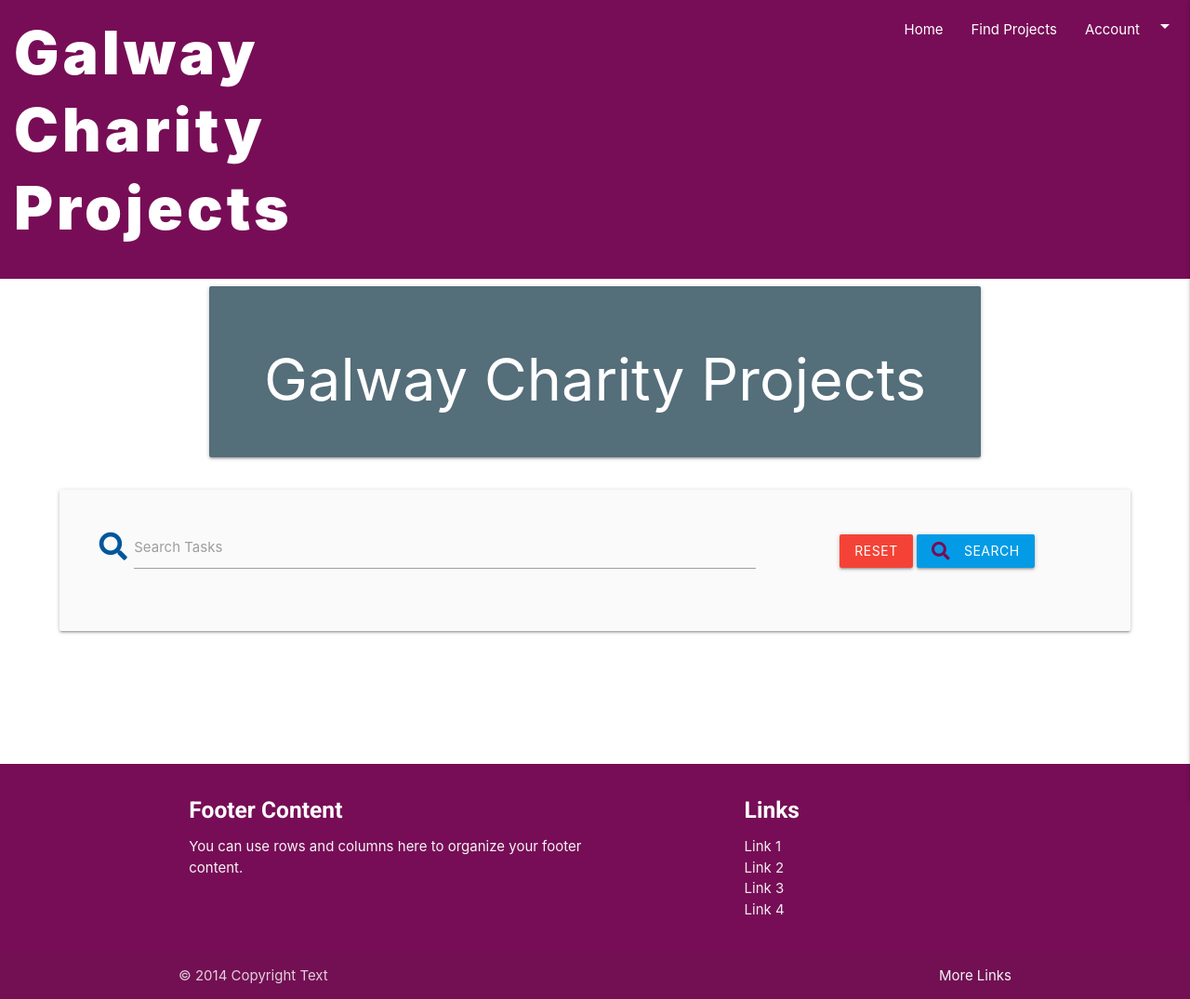
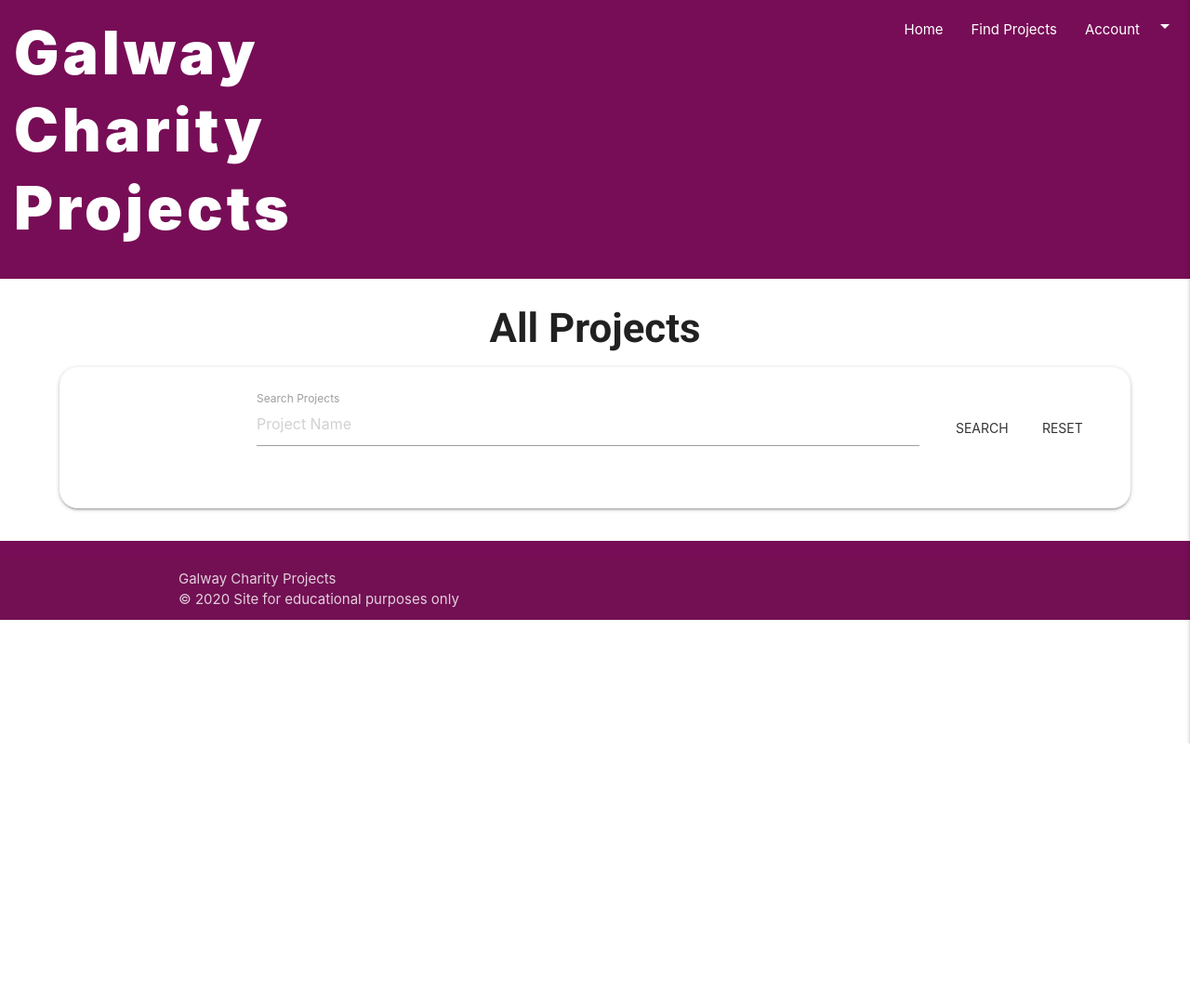
Before and after one commit to lhynes/CI-Data-Centric-Development-Milestone-Project-3, a Flask app: page /search in a window 1280 px wide. Shown: the whole page at 93% size. After the commit the page ends 800 px from the top, so only its background shows below. Run offline with Flask 2, Linux system fonts and the light colour scheme; data that the repository does not hold is empty; some libraries are stand-ins or nearby versions.

Commit message:
updated UI

```diff
--- a/static/css/style.css
+++ b/static/css/style.css
@@ -1,34 +1,11 @@
 @import url('https://fonts.googleapis.com/css2?family=Oswald:wght@200;300;400;500&display=swap');
 
-/* ----------------------------------------------------------- Header */
-
-header{
-    background-color: #770d56;
-    background-size: cover;
-    background-position: center;
-    min-height: 300px;
-    background-repeat: no-repeat;
-   /*background: linear-gradient( rgba(0, 0, 0, 0.2),
-    rgba(0, 0, 0, 0.2)),
-    url('https://res.cloudinary.com/daqyuuzq9/image/upload/v1603644783/Copy_of_Galway_Charity_Projects_qjh5lx.png');*/
-}
-
-.logo-text{
-    color: #fff !important;
-    display: inline-block;
-    font-size: 4.28rem !important;
-    padding-left: 5%;
-    padding-top: 5%;
-    letter-spacing: 4px;
-    line-height: 130%;
-    font-weight:900;
-}
 
 /* ----------------------------------------------------------- Fonts */
 
 
 .h1,h2,h3,h4,h5{
-    color: #770d56;
+    /* color: #770d56;*/
     font-family: 'Roboto', sans-serif;
 }
 
@@ -106,18 +106,86 @@ i.fas.fa-exclamation-circle.tooltipped {
     border-color: #f5c6cb;
 }
 
-/* ----------------------------------------------------------- index.html */
+/* ----------------------------------------------------------------------------------- base.html */
+/* ----------------------------------------------------------- Header */
+
+header{
+    background-color: #770d56;
+    background-size: cover;
+    background-position: center;
+    min-height: 300px;
+    background-repeat: no-repeat;
+   /*background: linear-gradient( rgba(0, 0, 0, 0.2),
+    rgba(0, 0, 0, 0.2)),
+    url('https://res.cloudinary.com/daqyuuzq9/image/upload/v1603644783/Copy_of_Galway_Charity_Projects_qjh5lx.png');*/
+}
+
+.logo-text{
+    color: #fff !important;
+    display: inline-block;
+    font-size: 4.28rem !important;
+    padding-left: 5%;
+    padding-top: 5%;
+    letter-spacing: 4px;
+    line-height: 130%;
+    font-weight:900;
+}
+
+/* ----------------------------------------------------------- Nav bar */
+
+.dropdown-content{
+    top:-60px;
+}
+
+.dropdown-content li>a, .dropdown-content li>span {
+    font-size: 16px;
+    color: #770E56;
+    display: block;
+    line-height: 22px;
+    padding: 14px 16px;
+    text-align: center;
+}
+
+
+/* ----------------------------------------------------------- Footer */
+
+.page-footer {
+    background-color: #770d56;
+    /*margin-top: 10%;*/
+}
+
+
+/* ----------------------------------------------------------------------------------- index.html */
 .welcome-text{
-
   text-align: center;
-  padding: 32px;
-  background-color: #42B6D4;
-    color: white;
-
+  padding: 131px 0px;
+  color: white;
+  background: linear-gradient( rgba(0, 0, 0, 0.2),
+    rgba(0, 0, 0, 0.2)),
+    url('https://res.cloudinary.com/daqyuuzq9/image/upload/v1603654124/Screenshot_2020-10-25_at_19.28.28_jjnwhq.png');
+  background-size: cover;
+  background-position: center;
 
 }
 
 
+.vol-card{
+background: linear-gradient( rgba(0, 0, 0, 0.2),
+    rgba(0, 0, 0, 0.2)),
+    url('https://res.cloudinary.com/daqyuuzq9/image/upload/v1603654276/Screenshot_2020-10-25_at_19.31.01_ypoxze.png');
+background-repeat: no-repeat;
+background-size: cover;
+border-radius:20px;
+}
+
+.char-card{
+background: linear-gradient( rgba(0, 0, 0, 0.2),
+    rgba(0, 0, 0, 0.2)),
+    url('https://res.cloudinary.com/daqyuuzq9/image/upload/v1603654276/Screenshot_2020-10-25_at_19.31.01_ypoxze.png');
+    background-repeat: no-repeat;
+background-size: cover;
+    border-radius:20px;
+}
 
 
 /* ----------------------------------------------------------- List View */
@@ -128,10 +196,15 @@ i.fas.fa-exclamation-circle.tooltipped {
 
 
 /* ----------------------------------------------------------- Cards */
-.fixed-height{
-    min-height:470px;
+
+.card-panel{
+    border-radius:20px;
 }
 
+.card.large .card-image {
+    max-height: 50%;
+    overflow: hidden;
+}
 .card-image-size{
      min-height:175px;
 }
@@ -146,15 +219,6 @@ i.fas.fa-exclamation-circle.tooltipped {
 }
 
 
-
-
-/* ----------------------------------------------------------- Footer */
-
-.page-footer {
-    background-color: #770d56;
-    margin-top: 10%;
-}
-
 /* ----------------------------------------------------------- media queries */
 
 @media screen and (max-width:670px){
--- a/templates/base.html
+++ b/templates/base.html
@@ -100,27 +100,32 @@
 
 
     <footer class="page-footer">
-          <div class="container">
+         <!-- <div class="container">
             <div class="row">
               <div class="col l6 s12">
-                <h5 class="white-text">Footer Content</h5>
-                <p class="grey-text text-lighten-4">You can use rows and columns here to organize your footer content.</p>
+                <h5 class="white-text">Galway Charity Projects</h5>
               </div>
               <div class="col l4 offset-l2 s12">
-                <h5 class="white-text">Links</h5>
+
+                <h5 class="white-text">Follow Us</h5>
                 <ul>
-                  <li><a class="grey-text text-lighten-3" href="#!">Link 1</a></li>
-                  <li><a class="grey-text text-lighten-3" href="#!">Link 2</a></li>
-                  <li><a class="grey-text text-lighten-3" href="#!">Link 3</a></li>
-                  <li><a class="grey-text text-lighten-3" href="#!">Link 4</a></li>
+                  <li><a class="grey-text text-lighten-3" href="#!">Facebook</a></li>
+                  <li><a class="grey-text text-lighten-3" href="#!">Twitter</a></li>
+                  <li><a class="grey-text text-lighten-3" href="#!">Instagram</a></li>
                 </ul>
               </div>
             </div>
-          </div>
+          </div> -->
           <div class="footer-copyright">
             <div class="container">
-            © 2014 Copyright Text
-            <a class="grey-text text-lighten-4 right" href="#!">More Links</a>
+            <div class="col m6 l6 s12">
+                Galway Charity Projects
+              </div>
+               <div class="col m6 l6 s12">
+                © 2020 Site for educational purposes only
+              </div>
+
+            <!-- <a class="grey-text text-lighten-4 right" href="#!">More Links</a>-->
             </div>
           </div>
         </footer>
--- a/templates/projects.html
+++ b/templates/projects.html
@@ -1,67 +1,55 @@
 {% extends "base.html" %}
 {% block content %}
 
+<h3 class="center-align text-shadow">All Projects</h3>
 
-    <div class="row">
-        <div class="col s12 m8 offset-m2">
-            <div class="card blue-grey darken-1">
-                <div class="card-content white-text">
-                    <span class="card-title"><h1 class="center-align"> Galway Charity Projects</h1></span>
-                </div>
-            </div>
-        </div>
-    </div>
-
-
-
-    <!-- Project Search -->
-    <div class="listViewContainer ">
-        <div class="row card-panel grey lighten-5">
-            <form action="{{ url_for('search') }}" method="post" class="col s12">
+<div class="listViewContainer">
+    <div class="row card-panel search">
+        <form action="{{ url_for('search') }}" method="POST" class="col m12 s12">
             <div class="row valign-wrapper center-align">
                 <div class="input-field col s12 m8">
-                        <i class="fas fa-search prefix light-blue-text text-darken-4"></i>
-                        <input type="text" name="query" id="query" minlength="3" class="validate" required>
-                        <label for="query">Search Tasks</label>
+                    <input placeholder="Project Name" type="text" name="query" id="query" minlength="3" class="validate" required />
+                    <label for="query">Search Projects</label>
                 </div>
-                    <div class="col s12 m4">
-                        <a href="{{ url_for('get_projects') }}" class="red btn text-shadow">Reset</a>
-                        <button type="submit" class="light-blue darken-1 btn text-shadow">
-                                <i class="fas fa-search left"></i> Search
+                <div class="col">
+                    <button type="submit" class="btn-flat neutral text-shadow">
+                        Search
                     </button>
+                    <a href="{{ url_for('get_projects') }}" class="btn-flat neutral text-shadow">Reset</a>
                 </div>
             </div>
         </form>
     </div>
 </div>
 
-    <!-- Project Card List -->
-    <div class="listViewContainer ">
+<div class="listViewContainer">
     <div class="row">
         {% for project in projects %}
-            <div class="col s12 m6 l4">
-                <div class="card hoverable fixed-height">
+        <div class="col s12 m4">
+            <div class="card hoverable large">
                 <div class="card-image card-image-size">
-                        <img src="{{ project.project_img_url}}">
+                    <img class="bg-image responsive-img" src="{{ project.project_img_url}}" alt="{{ project.project_name }}" />
                 </div>
-                    <div class="card-content">
-                        <span class="card-title">{{ project.project_name }}</span></br>
+                <div class="card-content minimalist">
+                <span class="card-title bg-text text-shadow">
+                        <h5>{{ project.project_name }}</h5>
+                        <p class="medium-span"><em>{{ project.project_category_name }}</em></p>
+                    </span>
                     <p>{{ project.project_overview }}</p></br>
-                        <p><em>by: {{ project.project_date }}</em></p></br>
                     {% if project.is_urgent == "on" %}
                         <span class="center-align">
                             <i class="fas fa-exclamation-circle red-text text-darken-3 tooltipped"
-                                data-position="right" data-tooltip="This project needs urgent support!"> *Volunteers Really Needed*</i>
+                            data-position="right" data-tooltip="This project needs urgent support!">
+                            * Volunteers Really Needed *</i>
+                        </span>
                     {% endif %}
-                                </span>
                 </div>
-                    <div class="card-action fixed-bottom">
-                        <a href="{{ url_for('project_detail', project_id=project._id) }}"
-                            class="waves-effect waves-light btn-small"><i class="material-icons left">arrow_forward</i>Find
-                            out more</a>
+                <div class="card-action col s12 minimalist center-align" style="border-top-width: 0px;">
+                    <a href="{{url_for('project_detail', project_id=project._id)}}" class="btn neutral">Find out more</a>
                 </div>
             </div>
         </div>
+
         {% endfor %}
     </div>
 </div>
```
Also changed, not shown: other parts of static/css/style.css (+30 -7 lines), templates/index.html (+25 -54 lines), templates/project_detail.html (+2 -12 lines). Lines whose indentation alone changed are shown as unchanged.
